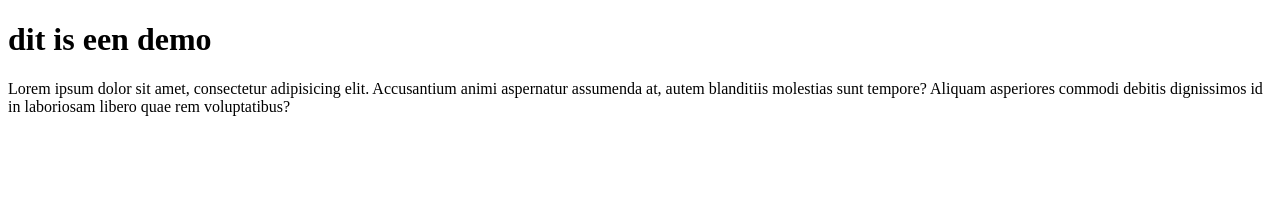
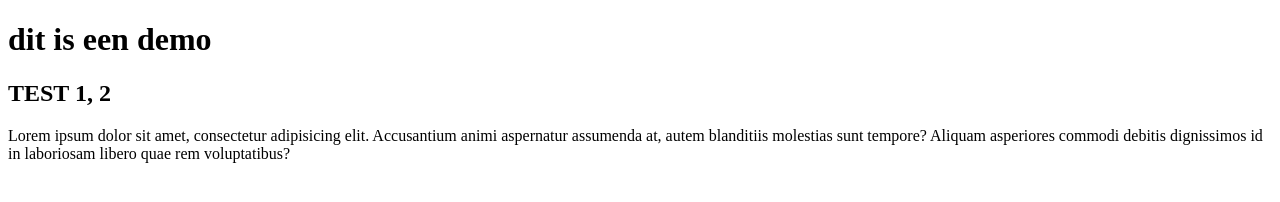
Before and after one commit to syntraprogrammeurs/gitdemo, a plain HTML site: page index.html in a window 1280 px wide. Drawn offline with Linux system fonts and the light colour scheme.

Commit message:
h2 toegevoegd

```diff
--- a/index.html
+++ b/index.html
@@ -12,6 +12,8 @@
 <!--tom-->
 <h1>dit is een demo</h1>
 <!--benjamin-->
+<h2 id="ditiseentest"> TEST 1, 2</h2>
+
 <section id="portfolio">
 Lorem ipsum dolor sit amet, consectetur adipisicing elit. Accusantium animi aspernatur assumenda at, autem blanditiis molestias sunt tempore? Aliquam asperiores commodi debitis dignissimos id in laboriosam libero quae rem voluptatibus?
 </section>
```
